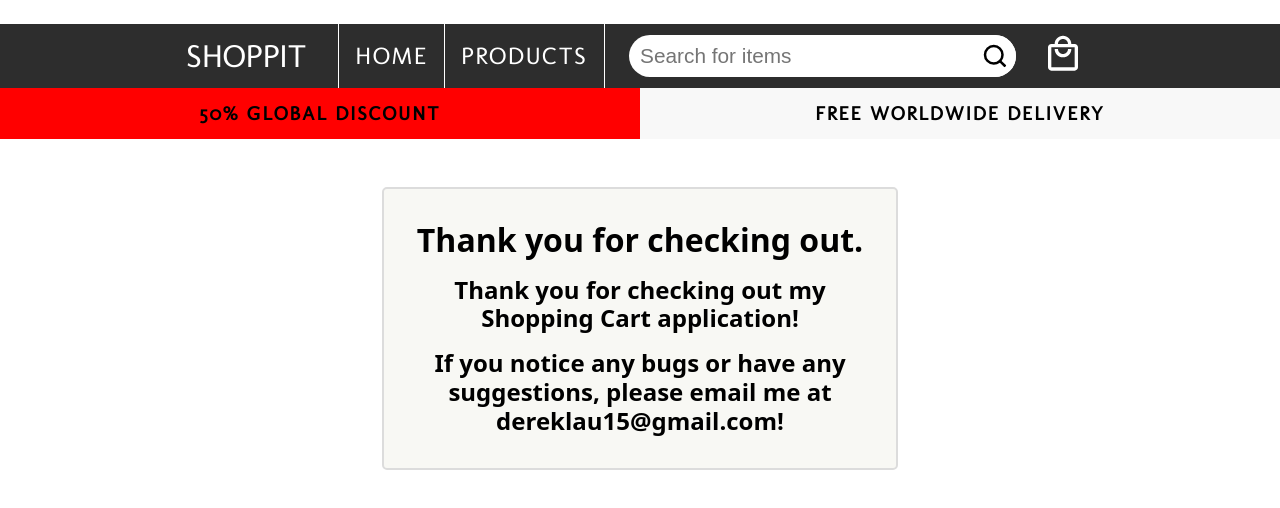
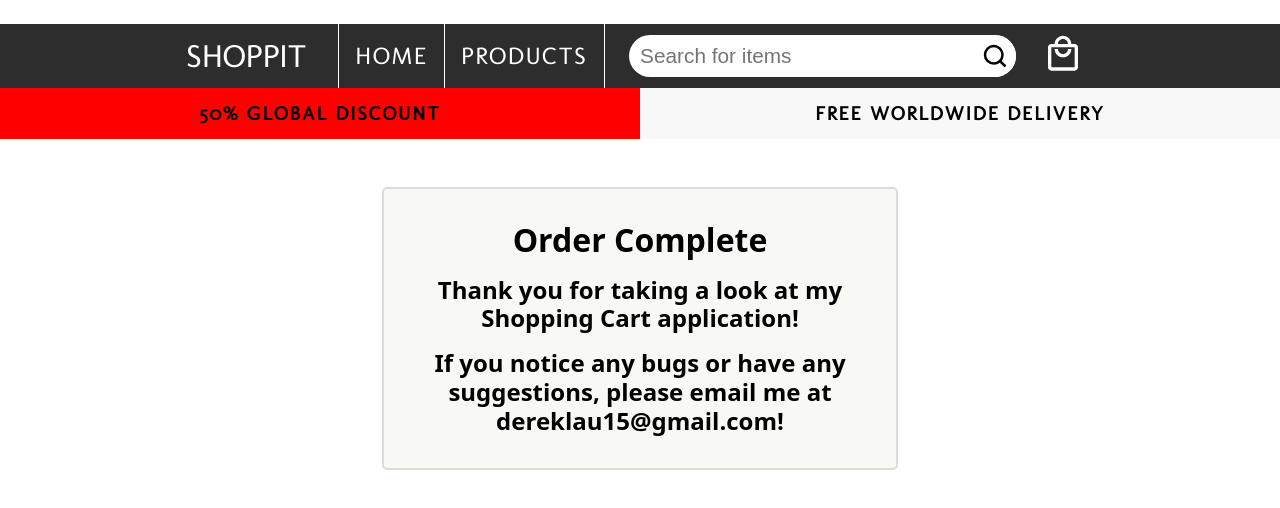
Before and after one commit to DWYLau/shopping-cart, a React (Vite) app: page /checkout in a window 1280 px wide. Shown: the top 508 px of the page. Built offline with nearby package versions, Linux system fonts and the light colour scheme.

Commit message:
Rewrite README.md, change Checkout message

```diff
--- a/src/pages/Checkout/Checkout.tsx
+++ b/src/pages/Checkout/Checkout.tsx
@@ -3,9 +3,9 @@ import styles from "./Checkout.module.css"
 function Checkout() {
   return (
     <div className={styles["notice-container"]}>
-      <h1 className={styles.title}>Thank you for checking out.</h1>
+      <h1 className={styles.title}>Order Complete</h1>
       <h2 className={styles.subtitle}>
-        Thank you for checking out my Shopping Cart application!
+        Thank you for taking a look at my Shopping Cart application!
       </h2>
       <h2 className={styles.subtitle}>
         If you notice any bugs or have any suggestions, please email me at
--- a/src/pages/Products/Products.tsx
+++ b/src/pages/Products/Products.tsx
@@ -165,6 +165,8 @@ function Products() {
     }
   }, [category])
 
+  // rendering
+
   if (loading) return <Load />
 
   if (searching || categorized) {
```
Also changed, not shown: 1 other file (tests, documents, lock files or other folders).
